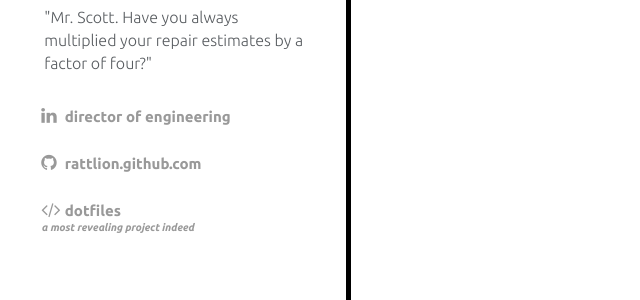
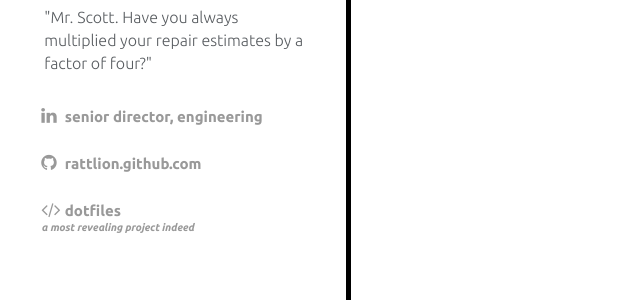
Before and after one commit to rattlion/rattlion.github.com, a Jekyll site: the page built from index.html, in a window 1280 px wide. Shown: the part 208-508 px from the top of the page, without its empty margins (0-640 px from the left). Built offline with Jekyll 4.4.1, drawn with Linux system fonts in a browser that asks for light colours; nearby versions of some CDN libraries.

Commit message:
Updated title

```diff
--- a/_layouts/default.html
+++ b/_layouts/default.html
@@ -41,7 +41,7 @@
       <li class="link linkedin">
         <a href="https://www.linkedin.com/in/mrmattryan/">
           <i class="icon-linkedin"></i>
-          director of engineering
+          senior director, engineering
         </a>
       </li>
       <li class="link website">
@@ -60,7 +60,7 @@
       </li>
     </ul>
     <aside id="employer">
-      <a href="http://www.sweetgreen.com">
+      <a href="https://order.sweetgreen.com">
         <span class="logo_square">
           <span class="logo_circle">&nbsp;</span>
         </span>
```
